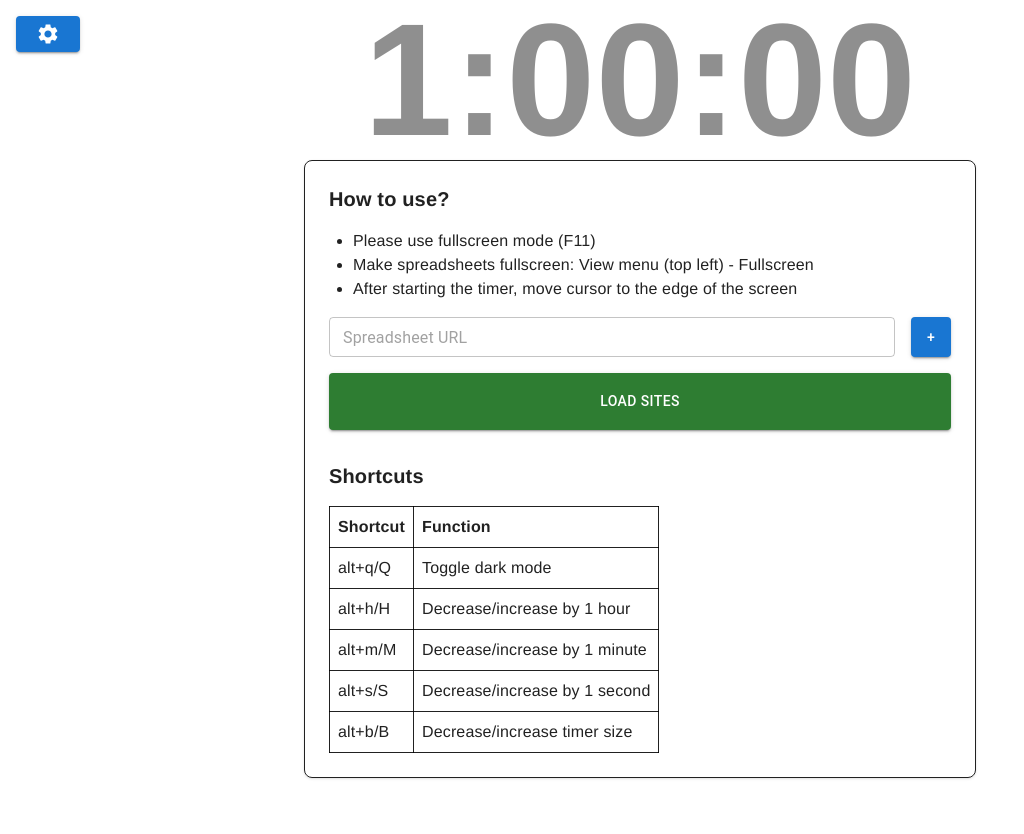
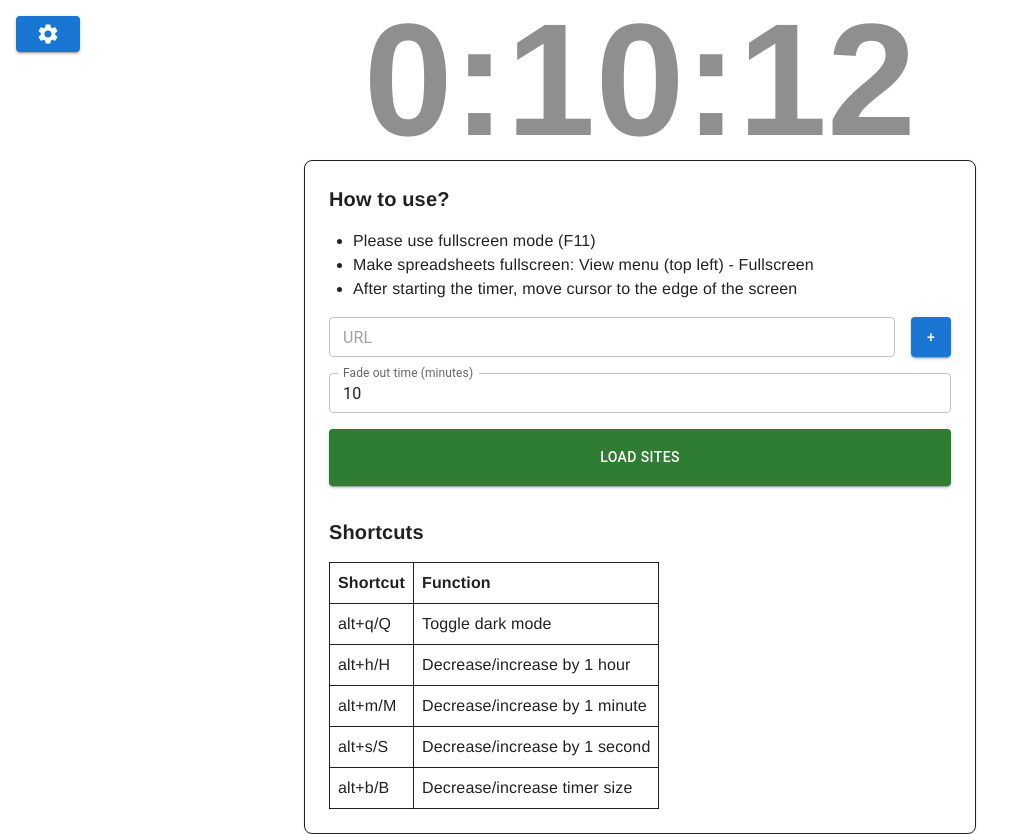
Before and after one commit to fraknoiadam/minimalist-timer-react, a React (Vite) app: page / in a window 1280 px wide. Shown: the whole page, without its empty margins (0-1024 px from the left). Before the commit the page ends 800 px from the top, so only its background shows below. Built offline with nearby package versions, Linux system fonts and the light colour scheme.

Commit message:
add fade out links after 10 minutes

```diff
--- a/src/App.tsx
+++ b/src/App.tsx
@@ -14,9 +14,18 @@ const CountdownTimer = () => {
   const [marginBottom, setMarginBottom] = useState(0);
   const [showForm, setShowForm] = useState(true);
   const [links, setLinks] = useState<string[]>([]);
-  const [animationPauseTime, setAnimationPauseTime] = useState(15);
+  const [linkSwitchDurationSec, setLinkSwitchDurationSec] = useState(0);
+  const [embedFadeOutSec, setEmbedFadeOutSec] = useState(0);
 
-  const { time, paused, addSecondsToTimer, toggleTimer } = useTimer(60 * 60 * 1000);
+  const { time, paused, addSecondsToTimer, toggleTimer } = useTimer(612 * 1000);
+  const remainingSeconds = time.seconds+time.minutes*60+time.hours*3600;
+
+  const processSetupFormSubmission = (newLinks: string[], linkSwitchDurationSec: number, embedFadeOutSec: number) => {
+    setLinks(newLinks);
+    setLinkSwitchDurationSec(linkSwitchDurationSec);
+    setShowForm(false);
+    setEmbedFadeOutSec(embedFadeOutSec);
+  };
 
   useEffect(() => {
     const handleKeyDown = (event: KeyboardEvent) => {
@@ -53,12 +62,6 @@ const CountdownTimer = () => {
     };
   }, [time]);
 
-  const handleFormSubmit = (newLinks: string[], newAnimationPauseTime: number) => {
-    setLinks(newLinks);
-    setAnimationPauseTime(newAnimationPauseTime);
-    setShowForm(false);
-  };
-
   return (
     <ThemeProvider theme={darkMode ? darkTheme : lightTheme}>
       <CssBaseline />
@@ -78,12 +81,19 @@ const CountdownTimer = () => {
           onClick={toggleTimer}
         />
 
-        {showForm && <TimerSetupForm onStart={handleFormSubmit} />}
+        {showForm && <TimerSetupForm
+          onStart={processSetupFormSubmission}
+        />}
 
-        {!showForm && <ContentEmbed
-          links={links}
-          animationPauseTime={animationPauseTime}
-        />}
+        {!showForm && remainingSeconds > embedFadeOutSec-5 && (
+            <div className={`transition-opacity ease-out duration-4000 ${remainingSeconds < embedFadeOutSec ? 'opacity-0' : 'opacity-100'}`}>
+            <ContentEmbed
+              links={links}
+              animationPauseTime={linkSwitchDurationSec}
+            />
+            </div>
+        )}
+
       </div>
     </ThemeProvider>
   );
--- a/src/components/TimerSetupForm.tsx
+++ b/src/components/TimerSetupForm.tsx
@@ -3,12 +3,18 @@ import { Card, CardContent } from './ui/card';
 import { Box, Button, TextField } from '@mui/material';
 
 interface TimerSetupFormProps {
-  onStart: (links: string[], animationPauseTime: number) => void;
+  onStart: (
+    links: string[],
+    animationPauseTime: number,
+    embedFadeOutSec: number,
+  ) => void;
 }
 
 export const TimerSetupForm = ({ onStart }: TimerSetupFormProps) => {
   const [links, setLinks] = useState(['']);
-  const [animationPauseTime, setAnimationPauseTime] = useState(15);
+  const [linkSwitchDurationSec, setLinkSwitchDurationSec] = useState(15);
+  const [embedFadeOutMin, setEmbedFadeOutMin] = useState(10);
+
 
   const addLink = () => {
     setLinks(prev => [...prev, '']);
@@ -19,7 +25,7 @@ export const TimerSetupForm = ({ onStart }: TimerSetupFormProps) => {
   };
 
   const handleStart = () => {
-    onStart(links, animationPauseTime);
+    onStart(links, linkSwitchDurationSec, embedFadeOutMin*60);
   };
 
   return (
@@ -43,7 +49,7 @@ export const TimerSetupForm = ({ onStart }: TimerSetupFormProps) => {
               size="small"
               value={link}
               onChange={(e) => updateLink(index, e.target.value)}
-              placeholder="Spreadsheet URL"
+              placeholder="URL"
               sx={{ flex: 1 }}
               />
               {index === links.length - 1 && (
@@ -64,13 +70,24 @@ export const TimerSetupForm = ({ onStart }: TimerSetupFormProps) => {
               fullWidth
               size="small"
               type="number"
-              label="Animation pause time (seconds)"
-              value={animationPauseTime}
-              onChange={(e) => setAnimationPauseTime(Math.max(1, Number(e.target.value)))}
+              label="Link switch time (seconds)"
+              value={linkSwitchDurationSec}
+              onChange={(e) => setLinkSwitchDurationSec(Math.max(1, Number(e.target.value)))}
               />
             </Box>
 
           )}
+          <Box sx={{ my: 2 }}>
+            <TextField
+            fullWidth
+            size="small"
+            type="number"
+            label="Fade out time (minutes)"
+            value={embedFadeOutMin}
+            onChange={(e) => setEmbedFadeOutMin(Math.max(0, Number(e.target.value)))}
+            />
+          </Box>
+
 
             <Button
             onClick={handleStart}
```
